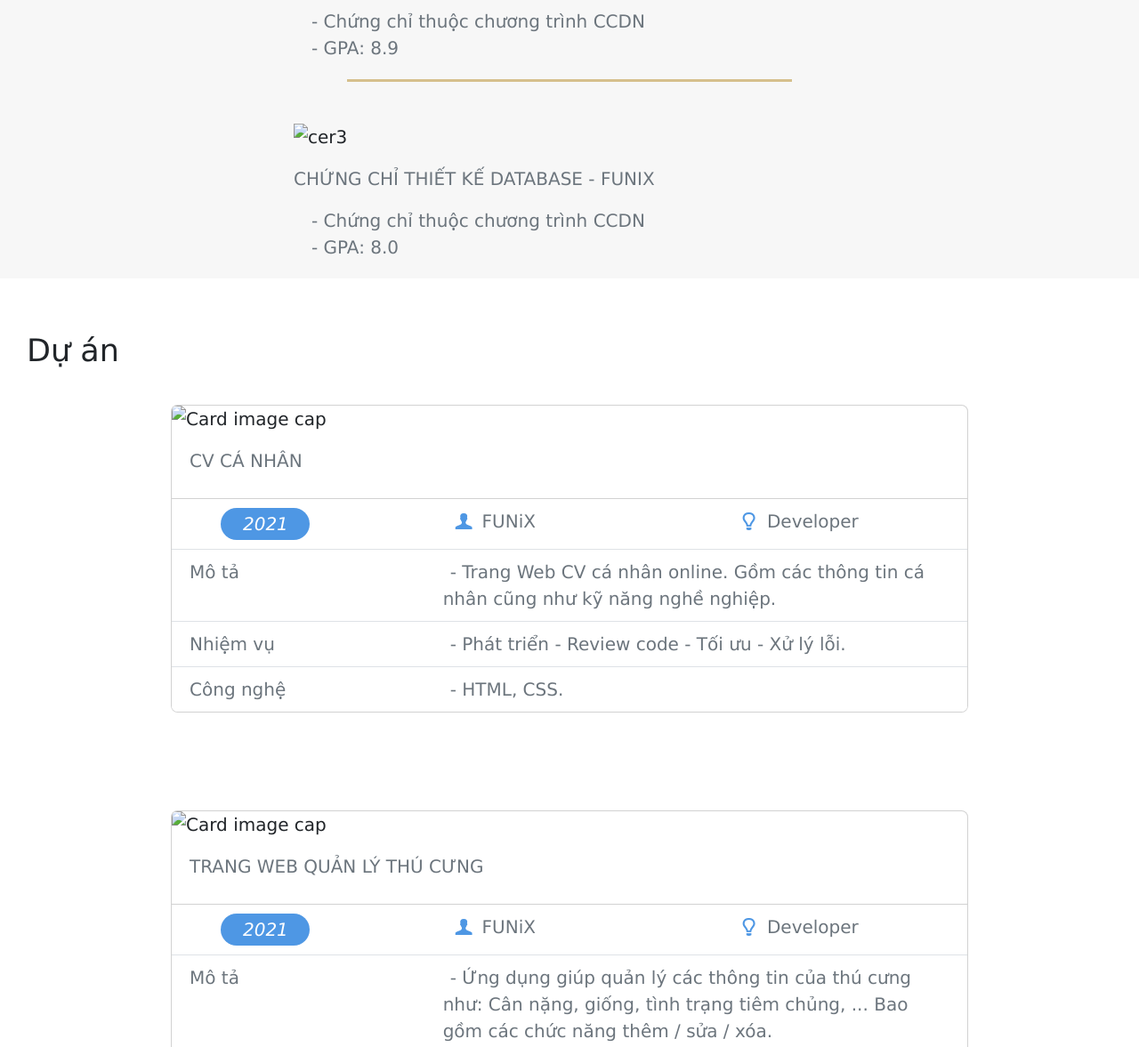
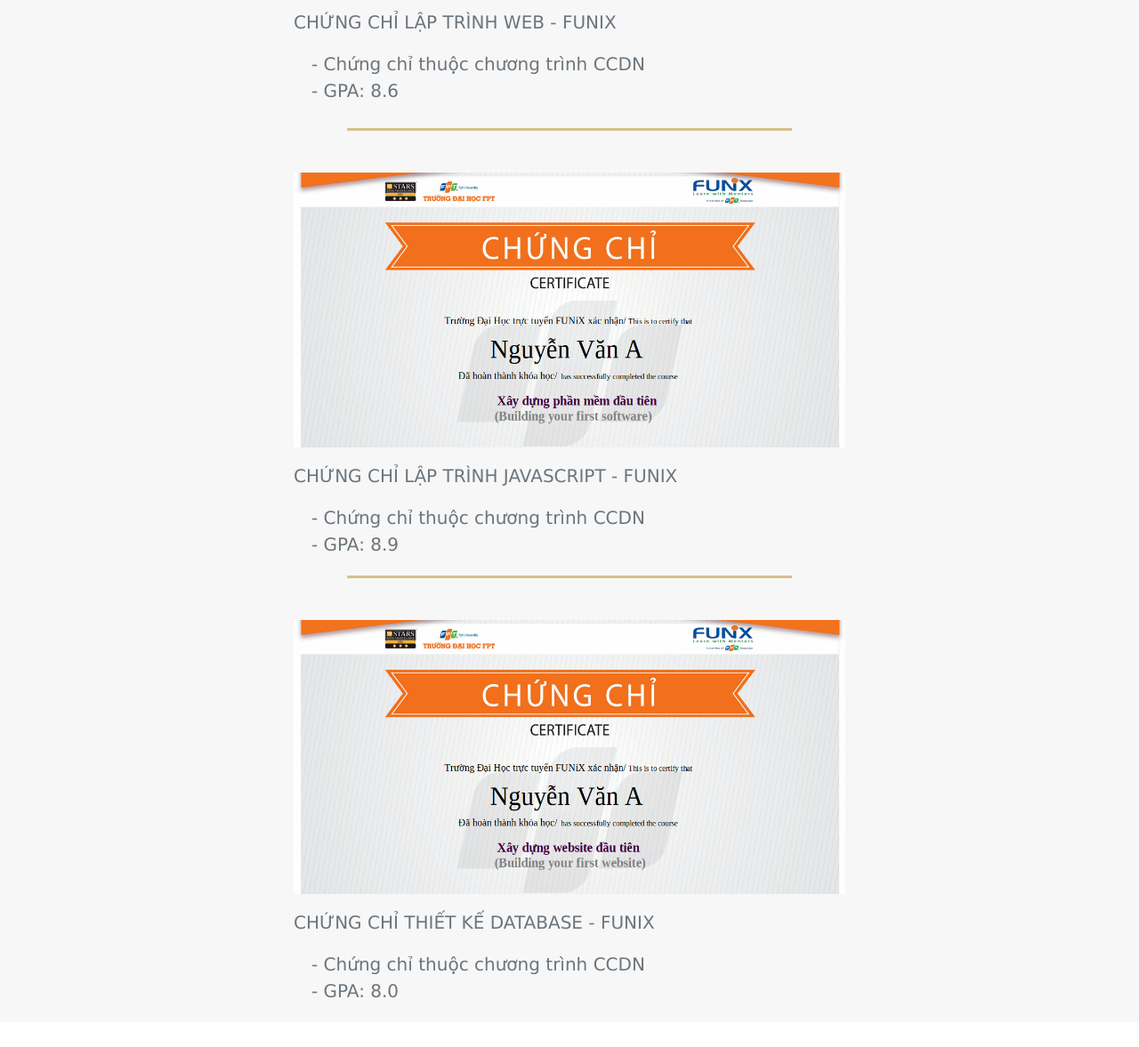
Before and after one commit to Tran-Nguyen-Phuong-FX35576/Assignment-3, a plain HTML site: page index.html in a window 1280 px wide. Shown: the part 1737-2914 px from the top of the page at 89% size. Drawn offline with nearby package versions, Linux system fonts and the light colour scheme; the site is published under a folder, as on GitHub Pages, so addresses that start at the root find nothing.

Commit message:
Update index.html

```diff
--- a/index.html
+++ b/index.html
@@ -399,7 +399,7 @@
       <div class="container">
         <!-- Certification 1 -->
         <div class="col--1 container-fluid">
-          <img src="/images/Cert_DBI.png" alt="cer1" />
+          <img src="images/Cert_DBI.png" alt="cer1" />
           <div class="description">
             <h2 class="certificate-name text-secondary">
               CHỨNG CHỈ LẬP TRÌNH WEB - FUNIX
@@ -416,7 +416,7 @@
 
         <!-- Certification 2 -->
         <div class="col--2 container-fluid">
-          <img src="/images/Cert_PRF.png" alt="cer2" />
+          <img src="images/Cert_PRF.png" alt="cer2" />
           <div class="description">
             <h2 class="certificate-name text-secondary">
               CHỨNG CHỈ LẬP TRÌNH JAVASCRIPT - FUNIX
@@ -433,7 +433,7 @@
 
         <!-- Certification 3 -->
         <div class="col--3 container-fluid">
-          <img src="/images/Cert_WEB.png" alt="cer3" />
+          <img src="images/Cert_WEB.png" alt="cer3" />
           <div class="description">
             <h2 class="certificate-name text-secondary">
               CHỨNG CHỈ THIẾT KẾ DATABASE - FUNIX
@@ -460,7 +460,7 @@
         <div class="card mb-5">
           <img
             class="card-img-top"
-            src="/images/project_1.png"
+            src="images/project_1.png"
             alt="Card image cap"
           />
           <h6 class="card-title text-secondary">CV CÁ NHÂN</h6>
@@ -519,7 +519,7 @@
         <div class="card mb-5">
           <img
             class="card-img-top"
-            src="/images/project_2.png"
+            src="images/project_2.png"
             alt="Card image cap"
           />
 
@@ -580,7 +580,7 @@
         <div class="card mb-5">
           <img
             class="card-img-top"
-            src="/images/project_3.png"
+            src="images/project_3.png"
             alt="Card image cap"
           />
           <h6 class="card-title text-secondary">TRANG WEB XEM TIN TỨC</h6>
```
